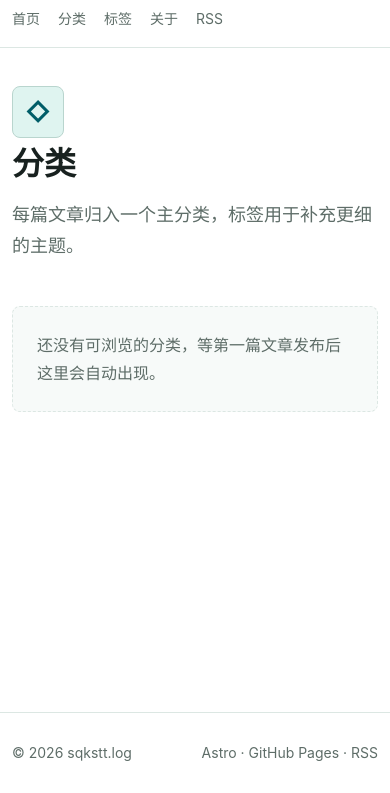
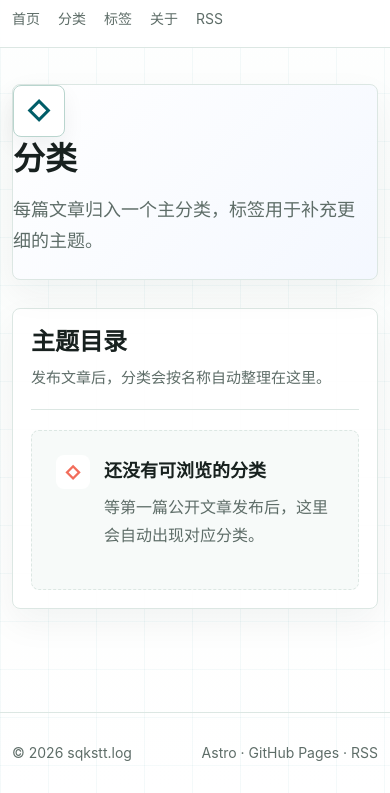
Before and after one commit to sqkstt/sqkstt.github.io, an Astro site: page /categories in a window 390 px wide. Shown: the part 51-844 px from the top of the page. Built offline with nearby package versions, Linux system fonts and the light colour scheme; Astro itself is replaced by a stand-in of ours.

Commit message:
Polish blog background and directory pages

```diff
--- a/src/pages/about.astro
+++ b/src/pages/about.astro
@@ -3,7 +3,7 @@ import BaseLayout from '../layouts/BaseLayout.astro';
 ---
 
 <BaseLayout title="关于" description="关于这个中文技术博客。">
-  <article class="article">
+  <article class="article article-panel">
     <header class="article-header about-header">
       <img src="/assets/codex-pet-mascot.png" alt="Codex 自定义桌宠 Kaguya Tako" />
       <h1>关于</h1>
--- a/src/pages/categories/index.astro
+++ b/src/pages/categories/index.astro
@@ -11,17 +11,31 @@ const categories = [...categoryCounts.entries()].sort(([a], [b]) => a.localeComp
 ---
 
 <BaseLayout title="分类" description="按分类浏览中文技术博客文章。">
-  <section class="container page-intro decorated-intro">
+  <section class="container page-intro decorated-intro page-hero">
     <span class="page-symbol">◇</span>
     <h1>分类</h1>
     <p>每篇文章归入一个主分类，标签用于补充更细的主题。</p>
   </section>
 
-  <section class="container tag-grid" aria-label="分类列表">
-    {
-      categories.length > 0
-        ? categories.map(([category, count]) => <a class="tag" href={`/categories/${encodeURIComponent(category)}/`}>{category} · {count}</a>)
-        : <p class="empty-state">还没有可浏览的分类，等第一篇文章发布后这里会自动出现。</p>
-    }
+  <section class="container directory-panel" aria-label="分类列表">
+    <div class="directory-head">
+      <h2>主题目录</h2>
+      <p>发布文章后，分类会按名称自动整理在这里。</p>
+    </div>
+    <div class="tag-grid">
+      {
+        categories.length > 0
+          ? categories.map(([category, count]) => <a class="tag directory-tag" href={`/categories/${encodeURIComponent(category)}/`}>{category} · {count}</a>)
+          : (
+              <div class="empty-state rich-empty wide-empty">
+                <span class="empty-icon">◇</span>
+                <div>
+                  <strong>还没有可浏览的分类</strong>
+                  <p>等第一篇公开文章发布后，这里会自动出现对应分类。</p>
+                </div>
+              </div>
+            )
+      }
+    </div>
   </section>
 </BaseLayout>
--- a/src/styles/global.css
+++ b/src/styles/global.css
@@ -1,9 +1,10 @@
 :root {
   color-scheme: light;
-  --bg: #ffffff;
+  --bg: #fbfdfc;
   --surface: #f7faf9;
   --surface-strong: #eef5f3;
   --surface-warm: #fff8f3;
+  --surface-cool: #f3f7ff;
   --text: #18211f;
   --muted: #5e6d68;
   --border: #dce7e3;
@@ -11,6 +12,7 @@
   --accent-strong: #005d68;
   --accent-soft: #dff4f0;
   --accent-warm: #f26d5b;
+  --accent-violet: #8b6fd6;
   --code-bg: #f3f6f8;
   --shadow: 0 16px 48px rgba(24, 33, 31, 0.08);
   font-family:
@@ -29,11 +31,29 @@ html {
 }
 
 body {
+  position: relative;
   margin: 0;
   min-width: 320px;
   font-size: 16px;
   line-height: 1.75;
   letter-spacing: 0;
+  background:
+    linear-gradient(90deg, rgba(0, 124, 137, 0.045) 1px, transparent 1px),
+    linear-gradient(180deg, rgba(0, 124, 137, 0.04) 1px, transparent 1px),
+    linear-gradient(180deg, #ffffff 0, var(--bg) 240px, #ffffff 100%);
+  background-size: 48px 48px, 48px 48px, auto;
+}
+
+body::before {
+  content: "";
+  position: fixed;
+  inset: 68px 0 auto;
+  height: 260px;
+  pointer-events: none;
+  background:
+    linear-gradient(110deg, rgba(223, 244, 240, 0.62), transparent 58%),
+    linear-gradient(250deg, rgba(255, 248, 243, 0.74), transparent 54%);
+  z-index: -1;
 }
 
 a {
@@ -47,6 +67,7 @@ a:hover {
 }
 
 .site-shell {
+  position: relative;
   min-height: 100vh;
   display: flex;
   flex-direction: column;
@@ -59,7 +80,7 @@ a:hover {
 
 .site-header {
   border-bottom: 1px solid var(--border);
-  background: rgba(255, 255, 255, 0.92);
+  background: rgba(255, 255, 255, 0.86);
   backdrop-filter: blur(16px);
   position: sticky;
   top: 0;
@@ -136,6 +157,30 @@ main {
   font-size: 18px;
 }
 
+.page-hero {
+  display: grid;
+  grid-template-columns: 58px minmax(0, 1fr);
+  column-gap: 24px;
+  max-width: 960px;
+  min-height: 190px;
+  padding: 30px 34px;
+  border: 1px solid var(--border);
+  border-radius: 8px;
+  background:
+    linear-gradient(135deg, rgba(255, 255, 255, 0.94), rgba(243, 247, 255, 0.88)),
+    var(--bg);
+  box-shadow: 0 14px 36px rgba(24, 33, 31, 0.05);
+}
+
+.page-hero h1 {
+  grid-column: 2;
+  margin-top: 4px;
+}
+
+.page-hero p {
+  grid-column: 2;
+}
+
 .hero-panel {
   display: grid;
   grid-template-columns: minmax(0, 1fr) minmax(260px, 360px);
@@ -145,8 +190,12 @@ main {
   border: 1px solid var(--border);
   border-radius: 8px;
   background:
+    linear-gradient(90deg, rgba(255, 255, 255, 0.82) 0 1px, transparent 1px),
+    linear-gradient(180deg, rgba(255, 255, 255, 0.7) 0 1px, transparent 1px),
     linear-gradient(135deg, rgba(223, 244, 240, 0.9), rgba(255, 248, 243, 0.92)),
     var(--surface);
+  background-size: 34px 34px, 34px 34px, auto, auto;
+  box-shadow: 0 18px 52px rgba(24, 33, 31, 0.08);
 }
 
 .hero-copy {
@@ -231,6 +280,7 @@ main {
   border: 1px solid rgba(185, 213, 206, 0.9);
   border-radius: 8px;
   background:
+    linear-gradient(135deg, rgba(139, 111, 214, 0.08), transparent 36%),
     radial-gradient(circle at center, rgba(255, 255, 255, 0.96) 0 42%, rgba(223, 244, 240, 0.7) 43% 100%),
     #ffffff;
   overflow: hidden;
@@ -281,7 +331,8 @@ main {
   padding: 16px;
   border: 1px solid var(--border);
   border-radius: 8px;
-  background: var(--bg);
+  background: rgba(255, 255, 255, 0.9);
+  box-shadow: 0 10px 30px rgba(24, 33, 31, 0.045);
 }
 
 .stat-icon {
@@ -355,7 +406,7 @@ main {
   padding: 24px;
   border: 1px solid var(--border);
   border-radius: 8px;
-  background: var(--bg);
+  background: rgba(255, 255, 255, 0.92);
   color: var(--text);
   text-decoration: none;
   transition:
@@ -440,6 +491,17 @@ main {
 .article {
   width: min(100% - 32px, 760px);
   margin-inline: auto;
+}
+
+.article-panel {
+  width: min(100% - 32px, 900px);
+  padding: 32px;
+  border: 1px solid var(--border);
+  border-radius: 8px;
+  background:
+    linear-gradient(135deg, rgba(255, 255, 255, 0.96), rgba(247, 250, 249, 0.9)),
+    var(--bg);
+  box-shadow: 0 16px 42px rgba(24, 33, 31, 0.06);
 }
 
 .article-header {
@@ -543,6 +605,45 @@ main {
   gap: 12px;
 }
 
+.directory-panel {
+  padding: 26px;
+  border: 1px solid var(--border);
+  border-radius: 8px;
+  background: rgba(255, 255, 255, 0.9);
+  box-shadow: 0 14px 36px rgba(24, 33, 31, 0.05);
+}
+
+.directory-head {
+  display: flex;
+  align-items: flex-end;
+  justify-content: space-between;
+  gap: 24px;
+  margin-bottom: 20px;
+  padding-bottom: 18px;
+  border-bottom: 1px solid var(--border);
+}
+
+.directory-head h2 {
+  margin: 0;
+  font-size: 24px;
+  line-height: 1.25;
+  letter-spacing: 0;
+}
+
+.directory-head p {
+  max-width: 420px;
+  margin: 0;
+  color: var(--muted);
+  font-size: 15px;
+  text-align: right;
+}
+
+.directory-tag {
+  min-height: 36px;
+  padding-inline: 14px;
+  background: var(--surface-cool);
+}
+
 .decorated-intro {
   position: relative;
   padding-left: 74px;
@@ -564,12 +665,24 @@ main {
   font-weight: 850;
 }
 
+.page-hero .page-symbol {
+  position: static;
+  grid-column: 1;
+  grid-row: 1 / span 2;
+  background: #ffffff;
+  box-shadow: 0 10px 22px rgba(24, 33, 31, 0.06);
+}
+
 .empty-state {
   padding: 24px;
   border: 1px dashed var(--border);
   border-radius: 8px;
   background: var(--surface);
   color: var(--muted);
+}
+
+.wide-empty {
+  width: 100%;
 }
 
 .rich-empty {
@@ -618,6 +731,11 @@ main {
     padding: 36px 0 56px;
   }
 
+  body::before {
+    inset-top: 98px;
+    height: 220px;
+  }
+
   .hero-panel {
     grid-template-columns: 1fr;
     gap: 22px;
@@ -650,13 +768,47 @@ main {
     margin-bottom: 28px;
   }
 
+  .page-hero {
+    grid-template-columns: 1fr;
+    min-height: 0;
+    padding: 22px;
+  }
+
   .decorated-intro {
     padding-left: 0;
-    padding-top: 62px;
+    padding-top: 0;
+  }
+
+  .page-hero .page-symbol {
+    grid-column: 1;
+    grid-row: auto;
+  }
+
+  .page-hero h1,
+  .page-hero p {
+    grid-column: 1;
   }
 
   .post-card {
     padding: 18px;
+  }
+
+  .article-panel {
+    padding: 22px;
+  }
+
+  .directory-panel {
+    padding: 18px;
+  }
+
+  .directory-head {
+    align-items: flex-start;
+    flex-direction: column;
+    gap: 8px;
+  }
+
+  .directory-head p {
+    text-align: left;
   }
 
   .about-header {
```
Also changed, not shown: src/pages/tags/index.astro (+21 -7 lines).
